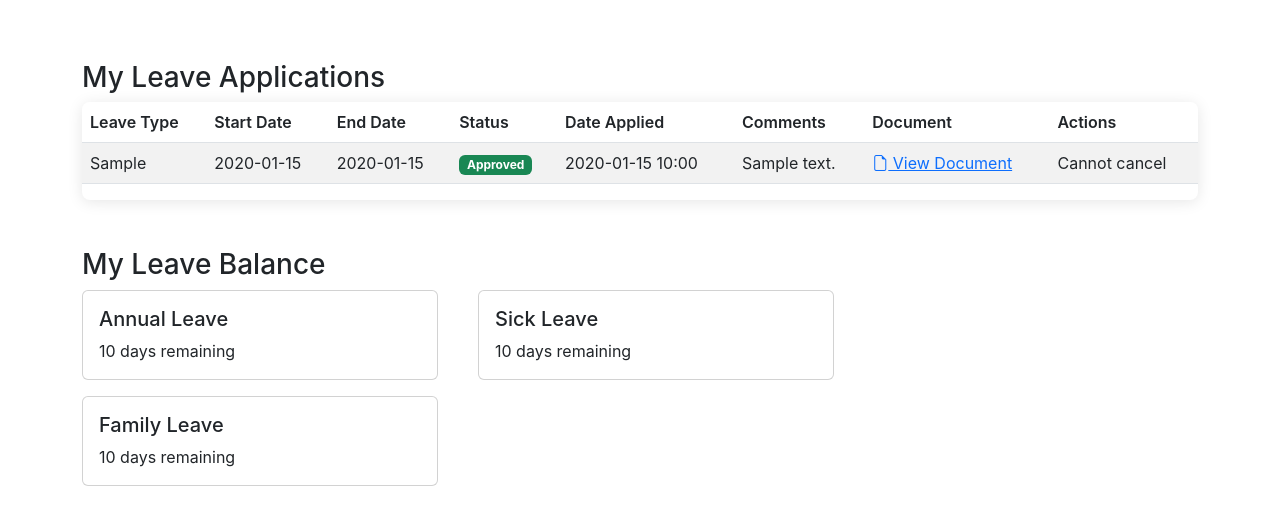
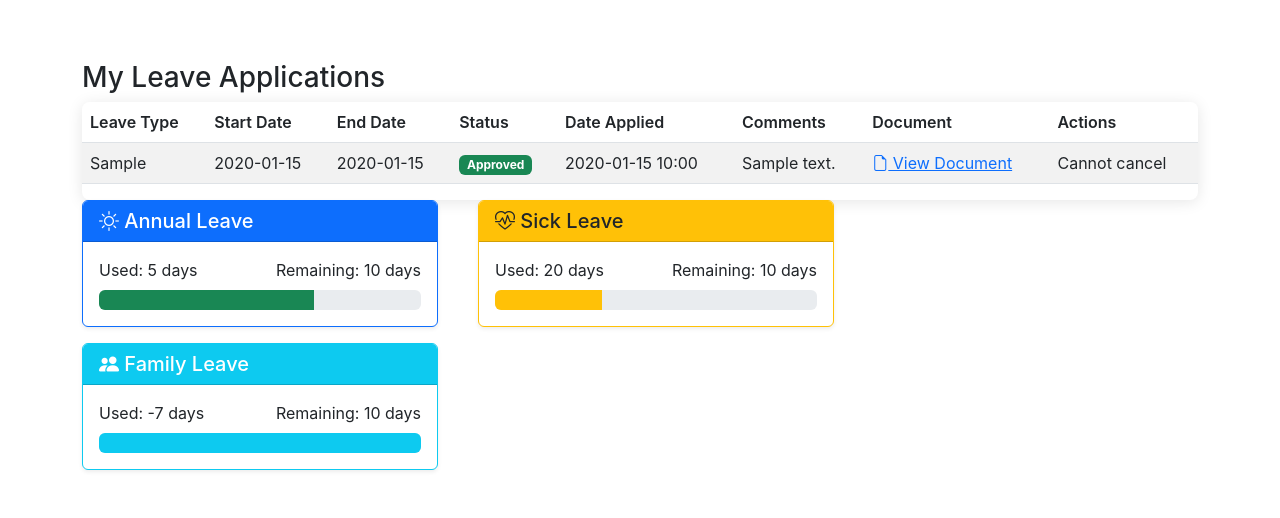
Before and after one commit to AdamDono/jama, a Flask app: page /landing in a window 1280 px wide. Shown: the part 299-817 px from the top of the page. After the commit the page ends 770 px from the top, so only its background shows below. Run offline with Flask 3, Linux system fonts and the light colour scheme; the visitor is signed in with stand-in values (Sample User, id 1); a database or web service that is not in the repository returns one stand-in record (values such as "Sample title"); some libraries are stand-ins or nearby versions.

Commit message:
addded a leave widge

```diff
--- a/templates/landing.html
+++ b/templates/landing.html
@@ -215,54 +215,86 @@
     </div>
 </div>
 
-<!-- Leave Balance Section -->
-<div class="mt-5">
-    <h3>My Leave Balance</h3>
-    <div class="row">
-        <div class="col-md-4">
-            <div class="card">
-                <div class="card-body">
-                    <h5 class="card-title">Annual Leave</h5>
-                    <p class="card-text">
-                        {% if leave_balance %}
-                            {{ leave_balance['annual_leave'] }} days remaining
-                        {% else %}
-                            15 days remaining (default)
-                        {% endif %}
-                    </p>
+
+  <!-- Leave Balance Dashboard Widget -->
+  <div class="row mb-4">
+    <div class="col-md-4">
+        <div class="card shadow-sm border-primary">
+            <div class="card-header bg-primary text-white">
+                <h5 class="card-title mb-0">
+                    <i class="bi bi-sun"></i> Annual Leave
+                </h5>
+            </div>
+            <div class="card-body">
+                <div class="d-flex justify-content-between mb-2">
+                    <span>Used: {{ 15 - leave_balance.annual_leave }} days</span>
+                    <span>Remaining: {{ leave_balance.annual_leave }} days</span>
+                </div>
+                <div class="progress" style="height: 20px;">
+                    <div class="progress-bar bg-success"
+                         style="width: {{ (leave_balance.annual_leave/15)*100 }}%"
+                         role="progressbar"
+                         aria-valuenow="{{ leave_balance.annual_leave }}"
+                         aria-valuemin="0"
+                         aria-valuemax="15">
+                    </div>
                 </div>
             </div>
         </div>
-        <div class="col-md-4">
-            <div class="card">
-                <div class="card-body">
-                    <h5 class="card-title">Sick Leave</h5>
-                    <p class="card-text">
-                        {% if leave_balance %}
-                            {{ leave_balance['sick_leave'] }} days remaining
-                        {% else %}
-                            30 days remaining (default)
-                        {% endif %}
-                    </p>
+    </div>
+
+    <div class="col-md-4">
+        <div class="card shadow-sm border-warning">
+            <div class="card-header bg-warning text-dark">
+                <h5 class="card-title mb-0">
+                    <i class="bi bi-heart-pulse"></i> Sick Leave
+                </h5>
+            </div>
+            <div class="card-body">
+                <div class="d-flex justify-content-between mb-2">
+                    <span>Used: {{ 30 - leave_balance.sick_leave }} days</span>
+                    <span>Remaining: {{ leave_balance.sick_leave }} days</span>
+                </div>
+                <div class="progress" style="height: 20px;">
+                    <div class="progress-bar bg-warning"
+                         style="width: {{ (leave_balance.sick_leave/30)*100 }}%"
+                         role="progressbar"
+                         aria-valuenow="{{ leave_balance.sick_leave }}"
+                         aria-valuemin="0"
+                         aria-valuemax="30">
+                    </div>
                 </div>
             </div>
         </div>
-        <div class="col-md-4">
-            <div class="card">
-                <div class="card-body">
-                    <h5 class="card-title">Family Leave</h5>
-                    <p class="card-text">
-                        {% if leave_balance %}
-                            {{ leave_balance['family_leave'] }} days remaining
-                        {% else %}
-                            3 days remaining (default)
-                        {% endif %}
-                    </p>
+    </div>
+
+    <div class="col-md-4">
+        <div class="card shadow-sm border-info">
+            <div class="card-header bg-info text-white">
+                <h5 class="card-title mb-0">
+                    <i class="bi bi-people-fill"></i> Family Leave
+                </h5>
+            </div>
+            <div class="card-body">
+                <div class="d-flex justify-content-between mb-2">
+                    <span>Used: {{ 3 - leave_balance.family_leave }} days</span>
+                    <span>Remaining: {{ leave_balance.family_leave }} days</span>
+                </div>
+                <div class="progress" style="height: 20px;">
+                    <div class="progress-bar bg-info"
+                         style="width: {{ (leave_balance.family_leave/3)*100 }}%"
+                         role="progressbar"
+                         aria-valuenow="{{ leave_balance.family_leave }}"
+                         aria-valuemin="0"
+                         aria-valuemax="3">
+                    </div>
                 </div>
             </div>
         </div>
     </div>
 </div>
+
+
 <script>
     function cancelLeave(leaveId) {
         console.log(`Canceling leave ID: ${leaveId} for user ID: {{ session.user_id }}`); // Debugging
```
